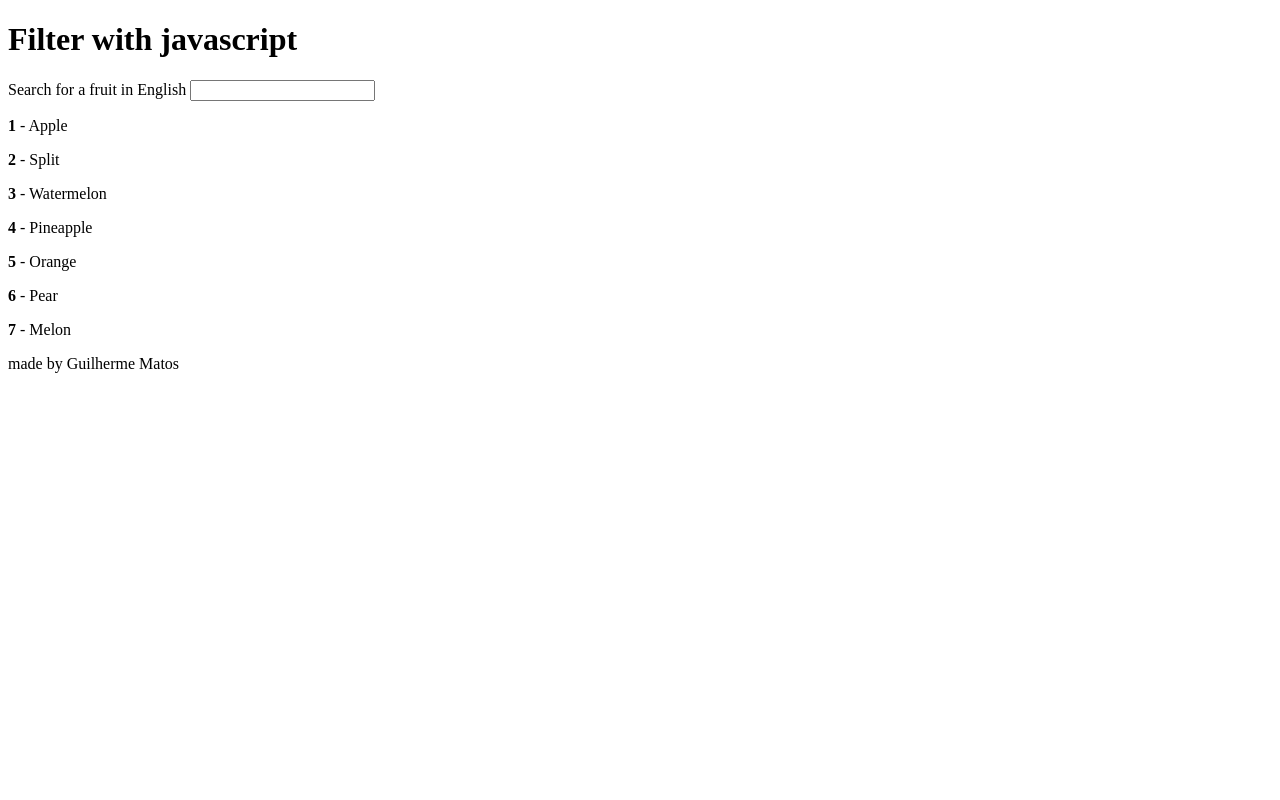
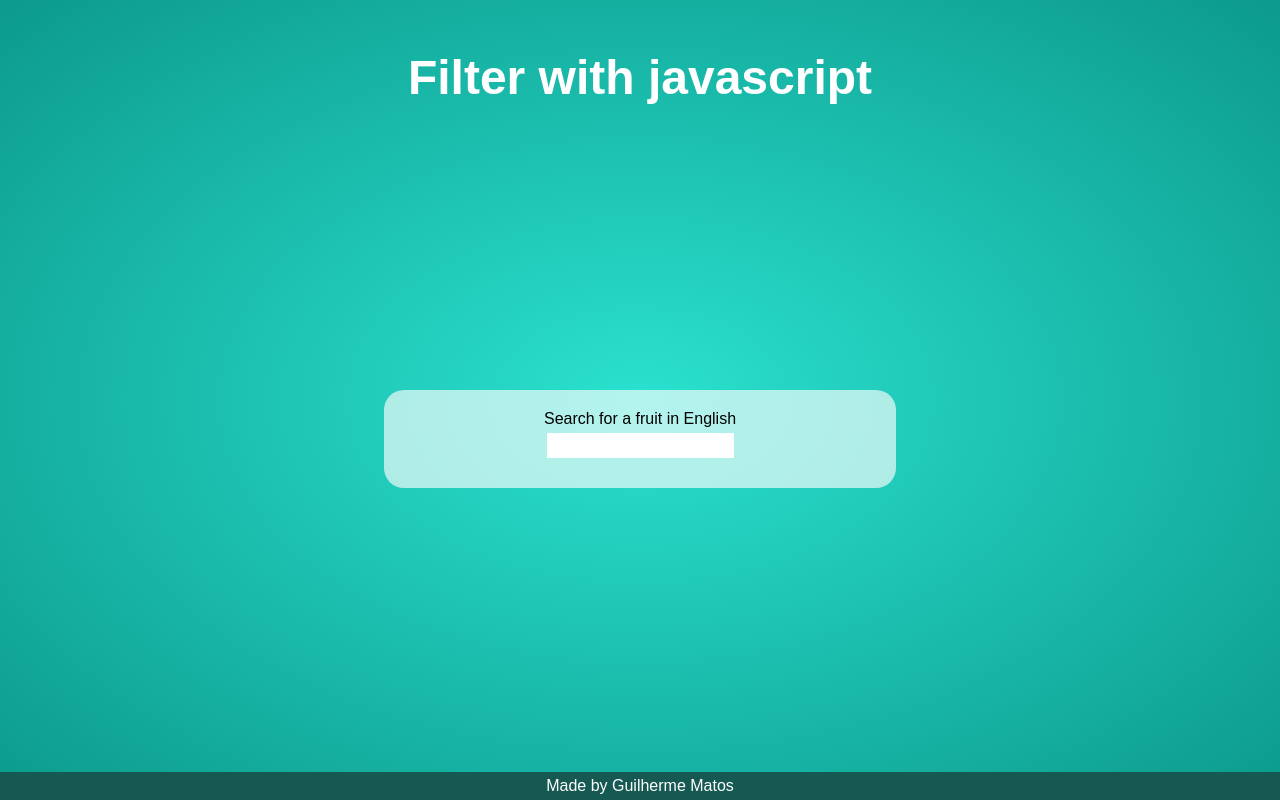
Before and after one commit to guilhermedevmatos15/filtro-de-pesquisa-JS, a plain HTML site: page index.html in a window 1280 px wide. Drawn offline with Linux system fonts and the light colour scheme.

Commit message:
CSS feito

```diff
--- a/assets/css/style.css
+++ b/assets/css/style.css
@@ -0,0 +1,70 @@
+@charset "UTF-8";
+
+* {
+   margin: 0;
+   padding: 0;
+   box-sizing: border-box;
+}
+
+body {
+   width: 100%;
+   min-height: 100vh;
+   background: radial-gradient(#2be1cf, #0c9a8c);
+   color: white;
+   font-family: Arial, Helvetica, sans-serif;
+   display: flex;
+   flex-direction: column;
+   justify-content: space-between;
+   align-items: center;
+}
+header {
+   padding-top: 50px;
+}
+header h1 {
+   font-size: 3rem;
+}
+
+main {
+   width: 40%;
+   min-width: 360px;
+   padding: 20px;
+   background-color: rgba(255, 255, 255, 0.642);
+   color: black;
+   border-radius: 20px;
+   display: flex;
+   flex-direction: column;
+   justify-content: center;
+   align-items: center;
+}
+main label {
+   margin-bottom: 5px;
+}
+main input {
+   margin-bottom: 10px;
+   padding: 5px;
+   border: none;
+}
+main input:focus {
+   outline: 2px solid rgb(12, 154, 140);
+}
+
+p.fruit > strong {
+   color: #0c9a8c;
+}
+
+
+/* Manipulation in Javascript */
+p.fruit {
+   display: none;
+}
+
+footer {
+   width: 100%;
+   padding-top: 5px;
+   padding-bottom: 5px;
+   background-color: #165952;
+   color: white;
+   display: flex;
+   justify-content: center;
+   align-items: center;
+}
--- /dev/null
+++ b/assets/javascript/script.js
@@ -0,0 +1 @@
+// ! Em andamento...
--- a/index.html
+++ b/index.html
@@ -26,10 +26,10 @@
       </article>
    </main>
    <footer>
-      <p>made by Guilherme Matos</p>
+      <p>Made by Guilherme Matos</p>
    </footer>
 
 
-   <script src="assets/javascript/index.js"></script>
+   <script src="assets/javascript/script.js"></script>
 </body>
 </html>
```
Also changed, not shown: assets/javascript/index.js (deleted).
